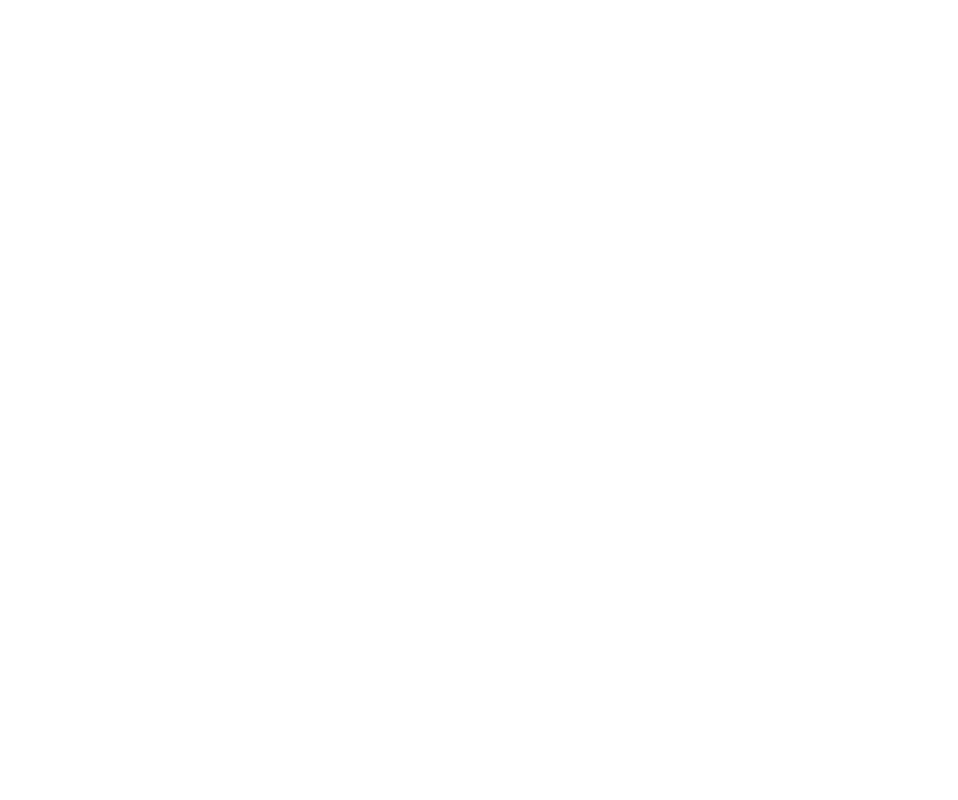
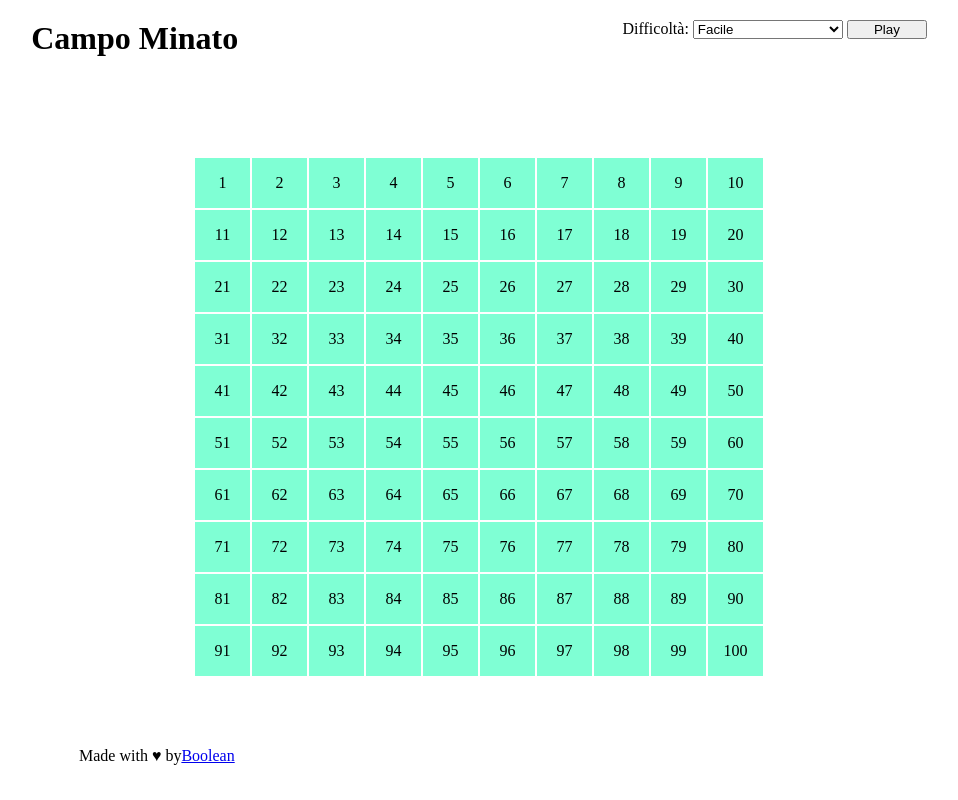
Before and after one commit to MassimoBattinelli/js-campominato-dom, a plain HTML site: page index.html in a window 1280 px wide. Shown: the whole page, without its empty margins (161-1119 px from the left). Drawn offline with Linux system fonts and the light colour scheme.

Commit message:
aggiunto html-css-js

```diff
--- a/index.html
+++ b/index.html
@@ -4,11 +4,40 @@
     <meta charset="UTF-8">
     <meta http-equiv="X-UA-Compatible" content="IE=edge">
     <meta name="viewport" content="width=device-width, initial-scale=1.0">
-    <title>Document</title>
+    <title>Campo Minato</title>
+
     <link rel="stylesheet" href="style.css">
 </head>
 <body>
 
+    <!--NAV-->
+    <div class="nav">
+        <div class="nav1">
+            <h1>Campo Minato</h1>
+        </div>
+
+        <div class="nav2">
+            <label>
+                Difficoltà:
+            </label>
+                <select>
+                    <option value="">Facile</option>
+                    <option value="">Medio</option>
+                    <option value="">Difficile</option>
+                </select>
+            <button class="button-play">Play</button>
+        </div>
+    </div>
+
+    <!--GRIGLIA-->
+    <div class="container">
+        <div class="cont-square"></div>
+    </div>
+
+    <footer>
+        Made with &hearts; by <a href="#">Boolean</a>
+    </footer>
+
     <script src="main.js"></script>
 </body>
 </html>
--- a/main.js
+++ b/main.js
@@ -0,0 +1,14 @@
+const areaSquare = document.querySelector(".cont-square");
+
+for (let i = 1; i <= 100; i++) {
+    let numero = i;
+    let backcol = 'colorcells'
+
+    areaSquare.innerHTML += `
+        <div class="box ${backcol}">${numero}</div>`;
+}
+
+let difficultyElem = document.getElementById("nav2");
+let playBtn = document.getElementById("button-play");
+let cellNumber = [49,81,100];
+let bombs;
--- a/style.css
+++ b/style.css
@@ -3,3 +3,50 @@
     padding: 0;
     box-sizing: border-box;
 }
+
+.nav{
+    display: flex;
+    justify-content: space-around;
+    margin-top: 20px;
+}
+
+button{
+    width: 80px;
+}
+
+select{
+    width: 150px;
+}
+
+.container{
+    display: flex;
+    flex-wrap: wrap;
+    justify-content: center;
+    margin-top: 100px;
+    margin-bottom: 70px;
+}
+
+.cont-square {
+    width: 600px;
+    display: flex;
+    flex-wrap: wrap;
+    justify-content: center;
+}
+
+.box {
+    display: flex;
+    justify-content: center;
+    align-items: center;
+    width: calc((100% / 10) - 5px);
+    height: 50px;
+    margin: 1px;
+}
+
+.colorcells {
+    background-color: #7FFFD4;
+}
+
+footer {
+    display: flex;
+    margin-left: 15rem;
+}
```
